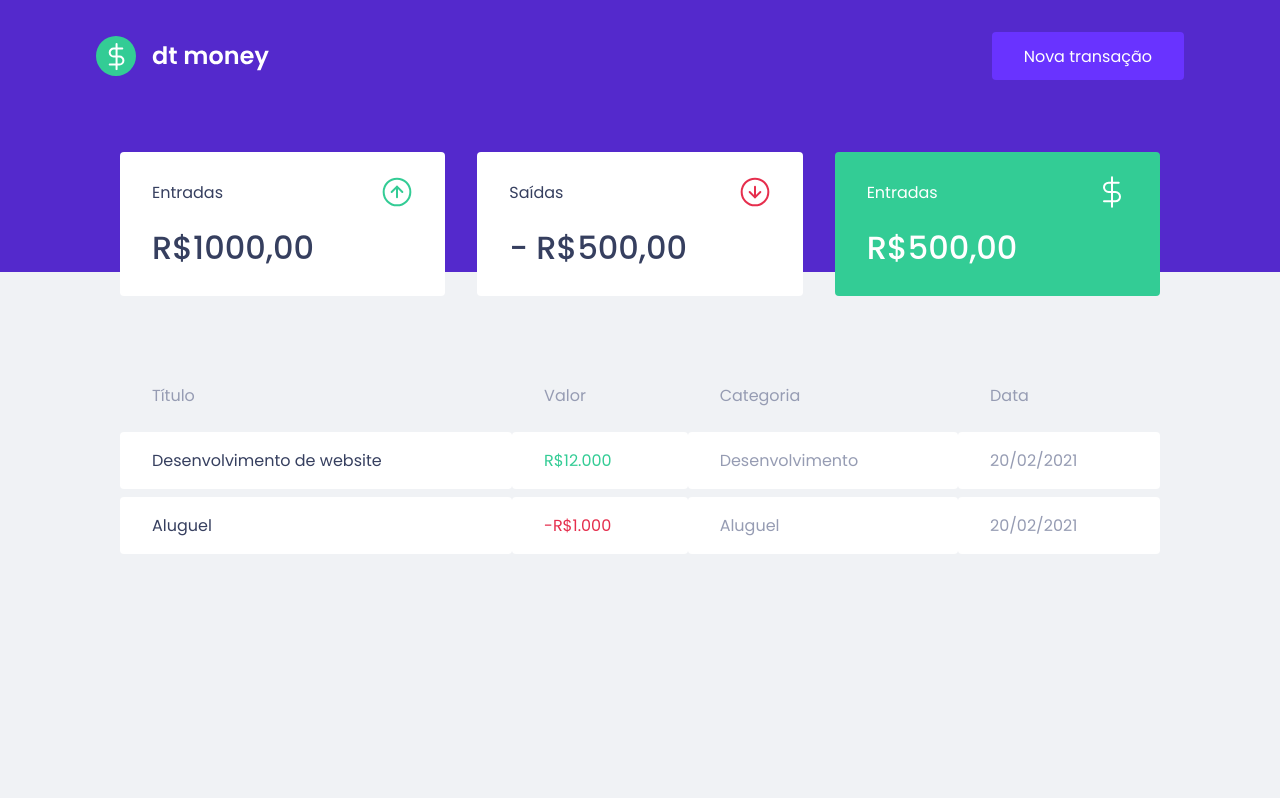
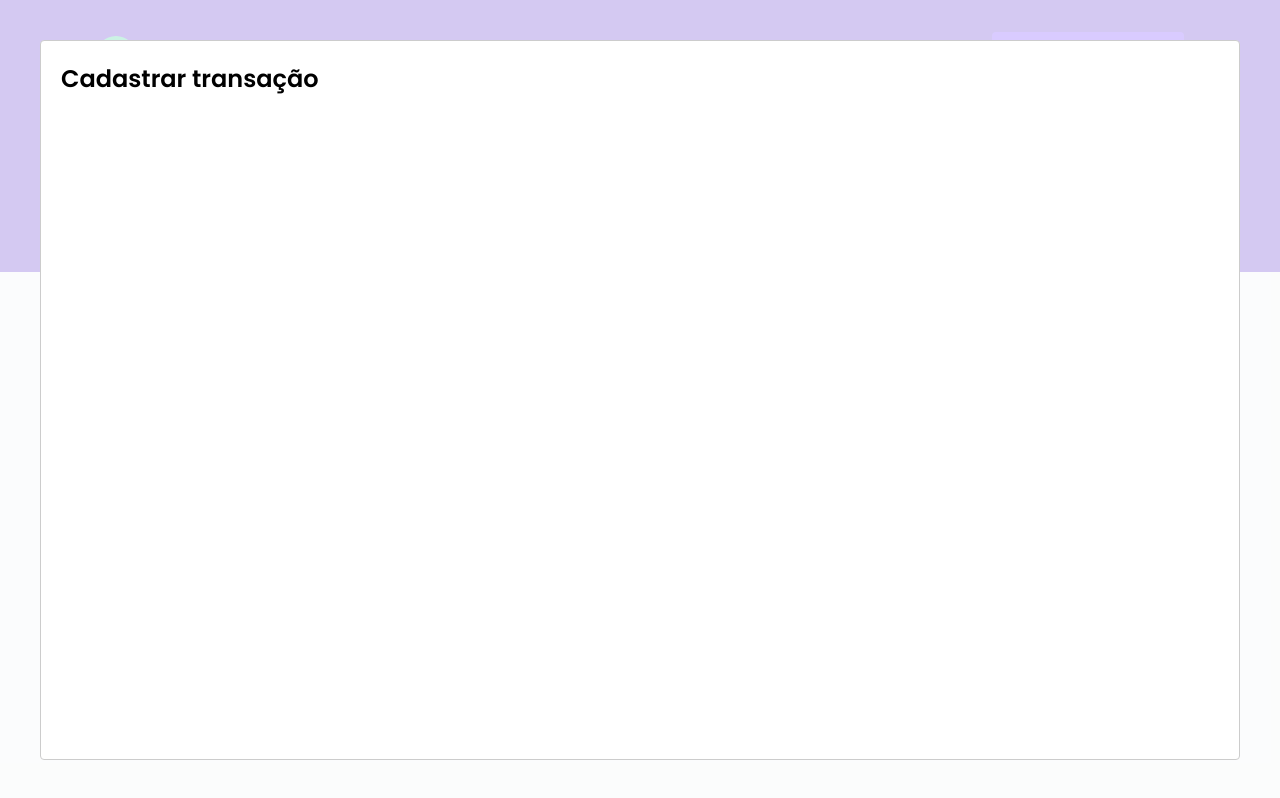
Before and after one commit to guitavano/dtMoney, a React (Create React App) app: page / in a window 1280 px wide. Both pictures are taken after a click on the button "Nova transação". Built offline with nearby package versions, Linux system fonts and the light colour scheme; no server answers; what miragejs would draw is missing.

Commit message:
add react-modal

```diff
--- a/package.json
+++ b/package.json
@@ -7,11 +7,13 @@
     "miragejs": "^0.1.43",
     "react": "^17.0.2",
     "react-dom": "^17.0.2",
+    "react-modal": "^3.14.4",
     "react-scripts": "5.0.0",
     "styled-components": "^5.3.3",
     "web-vitals": "^2.1.2"
   },
   "devDependencies": {
+    "@types/react-modal": "^3.13.1",
     "@testing-library/jest-dom": "^5.16.1",
     "@testing-library/react": "^12.1.2",
     "@testing-library/user-event": "^13.5.0",
--- a/src/App.tsx
+++ b/src/App.tsx
@@ -1,12 +1,35 @@
 import { Dashboard } from "./components/Dashboard";
 import { Header } from "./components/Header";
 import { GlobalStyle } from "./styles/global";
+import Modal from 'react-modal';
+import { useState } from "react";
+
+Modal.setAppElement('#root')
 
 export function App() {
+
+  const [isNewTransactionModalOpen, setIsNewTransactionModalOpen] = useState(false);
+
+  function handleOpenNewTransactionModal() {
+    setIsNewTransactionModalOpen(true)
+  }
+  function handleCloseNewTransactionModal() {
+    setIsNewTransactionModalOpen(false)
+  }
+
   return (
     <>
-      <Header />
+      <Header onOpenNewTransactionModal={handleOpenNewTransactionModal} />
+
       <Dashboard />
+
+      <Modal
+        isOpen={isNewTransactionModalOpen}
+        onRequestClose={handleCloseNewTransactionModal}
+      >
+        <h2>Cadastrar transação</h2>
+      </Modal>
+
       <GlobalStyle />
     </>
   );
--- a/src/components/Header/index.tsx
+++ b/src/components/Header/index.tsx
@@ -1,13 +1,21 @@
+import { useState } from 'react'
+import Modal from 'react-modal'
+
 import logoImg from '../../assets/logo.svg'
 
 import { Container, Content } from './styles'
 
-export function Header() {
+interface HeaderProps {
+    onOpenNewTransactionModal: () => void;
+}
+
+export function Header({ onOpenNewTransactionModal }: HeaderProps) {
+
     return (
         <Container>
             <Content>
                 <img src={logoImg} alt="dt money" />
-                <button type="button">
+                <button type="button" onClick={onOpenNewTransactionModal}>
                     Nova transação
                 </button>
             </Content>
```
Also changed, not shown: 1 other file (tests, documents, lock files or other folders).
